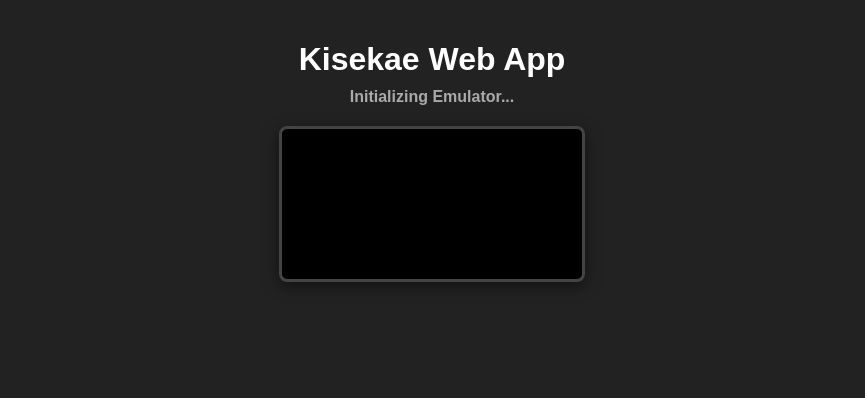
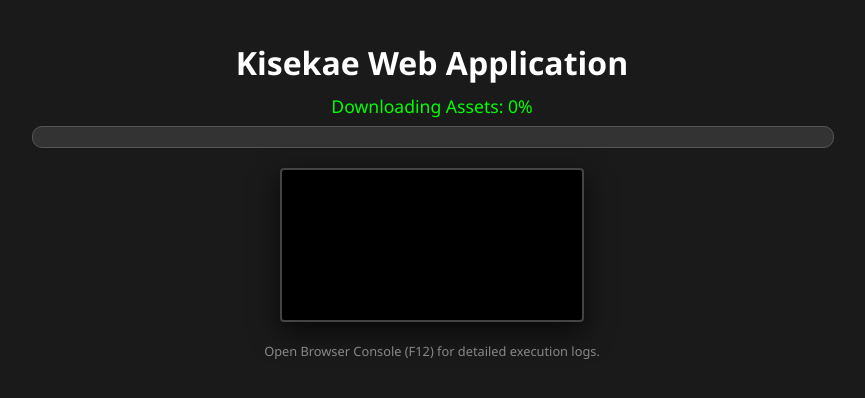
Before and after one commit to M44902/kisekae-web, a plain HTML site: page index.html in a window 1280 px wide. Shown: the whole page, without its empty margins (208-1073 px from the left). Drawn offline with Linux system fonts and the light colour scheme; no server answers.

Commit message:
Apply diagnostic fixes for emulator initialization and logging

```diff
--- a/index.html
+++ b/index.html
@@ -2,40 +2,71 @@
 <html lang='en'>
 <head>
     <meta charset='utf-8'>
-    <title>Kisekae Web Emulator</title>
+    <title>Kisekae Web Emulator - Advanced Launcher</title>
     <link rel='stylesheet' href='boxedwine.css'>
     <style>
-        body { background-color: #222; color: #eee; font-family: sans-serif; text-align: center; margin: 0; padding: 20px; }
-        #canvas { background-color: black; border: 3px solid #444; border-radius: 8px; box-shadow: 0 4px 15px rgba(0,0,0,0.5); display: block; margin: 20px auto; max-width: 100%; }
-        #status { font-weight: bold; margin-top: 10px; color: #aaa; }
-        h1 { color: #fff; margin-bottom: 5px; }
+        body { background-color: #1a1a1a; color: #f0f0f0; font-family: 'Segoe UI', Tahoma, Geneva, Verdana, sans-serif; margin: 0; padding: 20px; text-align: center; }
+        h1 { margin-bottom: 10px; color: #ffffff; }
+        #canvas { background-color: #000; border: 2px solid #444; border-radius: 4px; display: block; margin: 20px auto; max-width: 95vw; box-shadow: 0 10px 30px rgba(0,0,0,0.7); }
+        #status-container { width: 80%; max-width: 800px; margin: 0 auto; }
+        #status { font-size: 1.1em; margin-bottom: 10px; color: #00ff00; height: 1.2em; }
+        #progress-container { width: 100%; background-color: #333; border-radius: 10px; height: 20px; margin-bottom: 20px; overflow: hidden; border: 1px solid #555; }
+        #progress-bar { width: 0%; height: 100%; background: linear-gradient(90deg, #4caf50, #81c784); transition: width 0.3s ease; }
+        .console-note { font-size: 0.8em; color: #888; margin-top: 10px; }
     </style>
 </head>
 <body>
-    <h1>Kisekae Web App</h1>
-    <div id='status'>Initializing Emulator...</div>
+    <h1>Kisekae Web Application</h1>
+
+    <div id='status-container'>
+        <div id='status'>Initializing WebAssembly...</div>
+        <div id='progress-container'>
+            <div id='progress-bar'></div>
+        </div>
+    </div>
+
     <canvas id='canvas' oncontextmenu='event.preventDefault()'></canvas>
+    <p class='console-note'>Open Browser Console (F12) for detailed execution logs.</p>
 
     <script type='text/javascript'>
         var statusElement = document.getElementById('status');
+        var progressBar = document.getElementById('progress-bar');
+
         var Module = {
             canvas: document.getElementById('canvas'),
-            statusElement: statusElement,
-            // 3. Automate filesystem loading using -root /kisekae.zip
+            // 3. Configure Module for advanced filesystem and logging
             arguments: ['-root', '/kisekae.zip'],
-            print: function(text) { console.log(text); },
-            printErr: function(text) { console.error(text); },
+            print: function(text) {
+                if (arguments.length > 1) text = Array.prototype.slice.call(arguments).join(' ');
+                console.log('[WASM STDOUT]: ' + text);
+            },
+            printErr: function(text) {
+                if (arguments.length > 1) text = Array.prototype.slice.call(arguments).join(' ');
+                console.error('[WASM STDERR]: ' + text);
+            },
             setStatus: function(text) {
                 if (!Module.setStatus.last) Module.setStatus.last = { time: Date.now(), text: '' };
                 if (text === Module.setStatus.last.text) return;
-                Module.statusElement.innerHTML = text;
+                Module.setStatus.last.text = text;
+                statusElement.innerHTML = text;
+            },
+            monitorRunDependencies: function(left) {
+                this.totalDependencies = Math.max(this.totalDependencies || 0, left);
+                var progress = left ? Math.round((this.totalDependencies - left) / this.totalDependencies * 100) : 100;
+                progressBar.style.width = progress + '%';
+                if (progress === 100) {
+                    Module.setStatus('Ready to Start');
+                } else {
+                    Module.setStatus('Downloading Assets: ' + progress + '%');
+                }
             },
             onRuntimeInitialized: function() {
-                console.log('Boxedwine Runtime Initialized');
+                console.log('Boxedwine Runtime successfully initialized.');
                 Module.setStatus('Emulator Running');
             }
         };
     </script>
+    <!-- 4. Reference local core scripts -->
     <script async type='text/javascript' src='boxedwine.js'></script>
     <script async type='text/javascript' src='boxedwine-shell.js'></script>
 </body>
```
